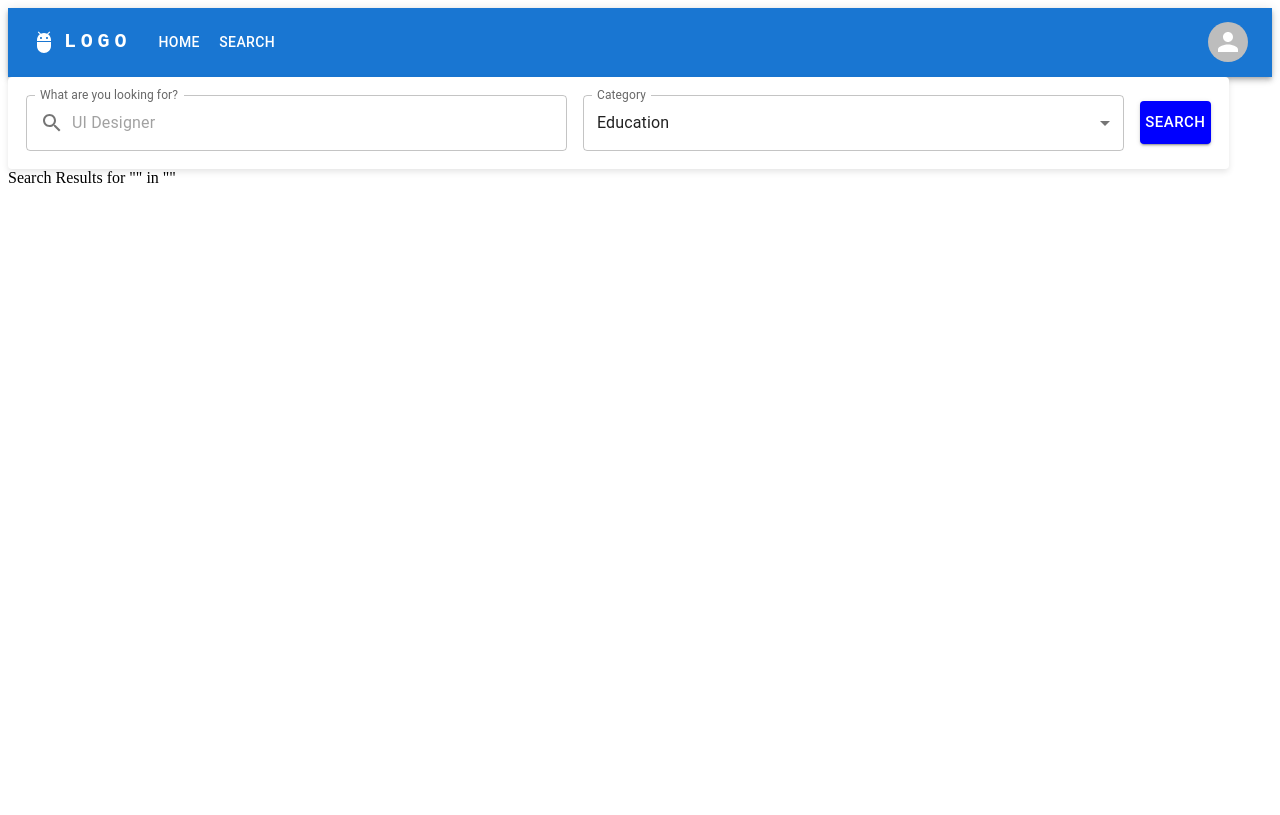
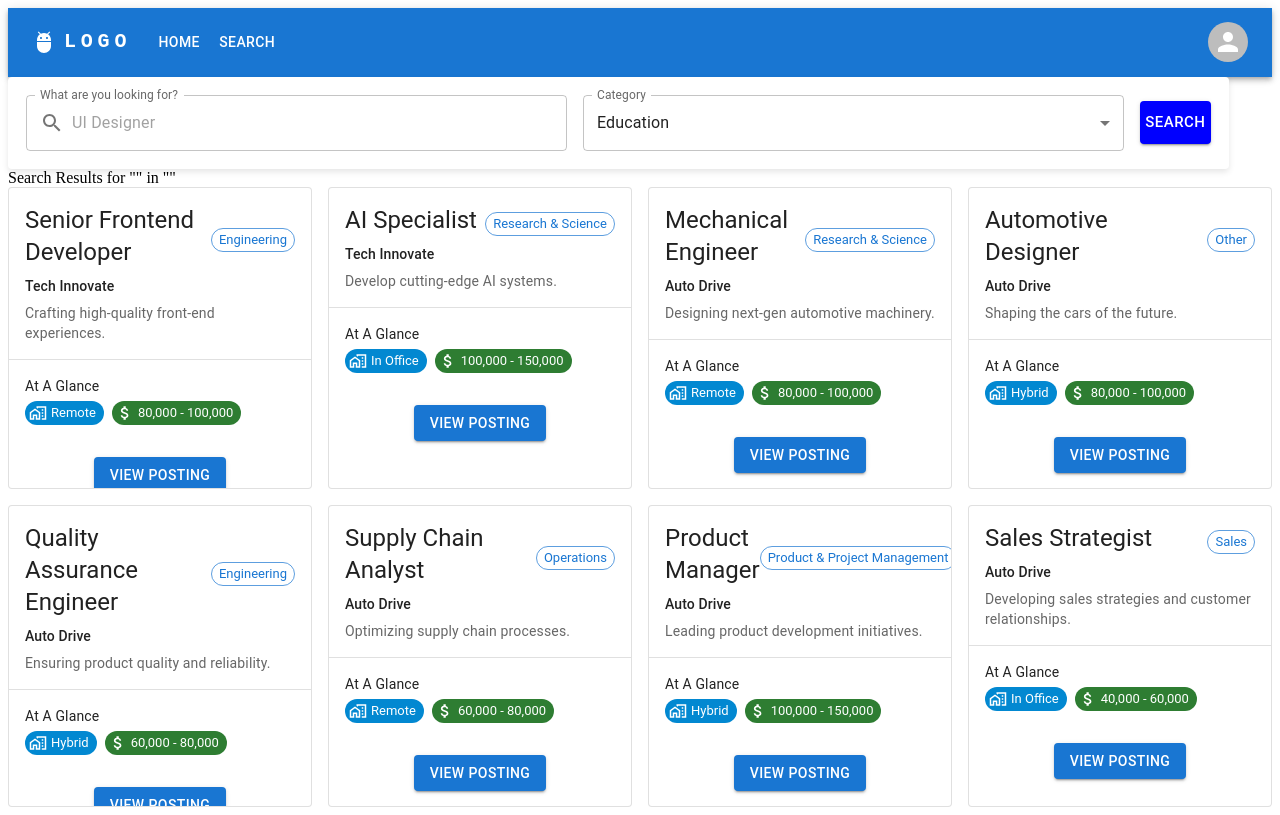
Before and after one commit to FaustCelaj/JobJunction, a React (Vite) app in the folder client/: page /search in a window 1280 px wide. Built offline with nearby package versions, Linux system fonts and the light colour scheme.

Commit message:
added results

```diff
--- a/client/src/components/job/JobListings.jsx
+++ b/client/src/components/job/JobListings.jsx
@@ -1,27 +1,175 @@
-import React from 'react';
+import React from "react";
+import Card from "@mui/material/Card";
+import Box from "@mui/material/Box";
+import Chip from "@mui/material/Chip";
+import Stack from "@mui/material/Stack";
+import Divider from "@mui/material/Divider";
+import Button from "@mui/material/Button";
+import Typography from "@mui/material/Typography";
+import AttachMoneyOutlinedIcon from "@mui/icons-material/AttachMoneyOutlined";
+import HomeWorkOutlinedIcon from "@mui/icons-material/HomeWorkOutlined";
+import Grid from "@mui/material/Grid";
 
-// This could also come from props if you're passing the job listings down from a parent component
+// need to pass data from the search query to be able to display data dynamically
 const jobListingsData = [
-  { id: 1, title: 'Software Engineer', company: 'TechCorp', location: 'San Francisco, CA' },
-  { id: 2, title: 'Graphic Designer', company: 'DesignStudio', location: 'New York, NY' },
-  // ... more job listings
+  {
+    id: 1,
+    title: "Senior Frontend Developer",
+    description: "Crafting high-quality front-end experiences.",
+    location: "Remote",
+    locationType: "Remote",
+    jobFunction: "Engineering",
+    salary: "80,000 - 100,000",
+    isActive: true,
+    company: "Tech Innovate",
+  },
+  {
+    id: 2,
+    title: "AI Specialist",
+    description: "Develop cutting-edge AI systems.",
+    location: "On-site",
+    locationType: "In Office",
+    jobFunction: "Research & Science",
+    salary: "100,000 - 150,000",
+    isActive: true,
+    company: "Tech Innovate",
+  },
+  {
+    id: 3,
+    title: "Mechanical Engineer",
+    description: "Designing next-gen automotive machinery.",
+    location: "Remote",
+    locationType: "Remote",
+    jobFunction: "Research & Science",
+    salary: "80,000 - 100,000",
+    isActive: true,
+    company: "Auto Drive",
+  },
+  {
+    id: 4,
+    title: "Automotive Designer",
+    description: "Shaping the cars of the future.",
+    location: "Remote",
+    locationType: "Hybrid",
+    jobFunction: "Other",
+    salary: "80,000 - 100,000",
+    isActive: true,
+    company: "Auto Drive",
+  },
+  {
+    id: 5,
+    title: "Quality Assurance Engineer",
+    description: "Ensuring product quality and reliability.",
+    location: "Remote",
+    locationType: "Hybrid",
+    jobFunction: "Engineering",
+    salary: "60,000 - 80,000",
+    isActive: true,
+    company: "Auto Drive",
+  },
+  {
+    id: 6,
+    title: "Supply Chain Analyst",
+    description: "Optimizing supply chain processes.",
+    location: "Remote",
+    locationType: "Remote",
+    jobFunction: "Operations",
+    salary: "60,000 - 80,000",
+    isActive: true,
+    company: "Auto Drive",
+  },
+  {
+    id: 7,
+    title: "Product Manager",
+    description: "Leading product development initiatives.",
+    location: "Remote",
+    locationType: "Hybrid",
+    jobFunction: "Product & Project Management",
+    salary: "100,000 - 150,000",
+    isActive: true,
+    company: "Auto Drive",
+  },
+  {
+    id: 8,
+    title: "Sales Strategist",
+    description: "Developing sales strategies and customer relationships.",
+    location: "Remote",
+    locationType: "In Office",
+    jobFunction: "Sales",
+    salary: "40,000 - 60,000",
+    isActive: true,
+    company: "Auto Drive",
+  },
+
 ];
+
+const JobCard = (({ job }) => (
+  <Card variant="outlined" sx={styles.card}>
+    <Box sx={{ p: 2 }}>
+      <Stack direction="row" justifyContent="space-between" alignItems="center">
+        <Typography gutterBottom variant="h5" component="div">
+          {job.title}
+        </Typography>
+        <Chip
+          label={job.jobFunction}
+          color="primary"
+          size="small"
+          variant="outlined"
+        />
+      </Stack>
+      <Typography gutterBottom variant="subtitle2" component="div">
+        {job.company}
+      </Typography>
+      <Typography color="text.secondary" variant="body2">
+        {job.description}
+      </Typography>
+    </Box>
+    <Divider />
+    <Box sx={{ p: 2 }}>
+      <Typography gutterBottom variant="body2">
+        At A Glance
+      </Typography>
+      <Stack direction="row" spacing={1}>
+        <Chip
+          color="info"
+          icon={<HomeWorkOutlinedIcon />}
+          label={job.locationType}
+          size="small"
+        />
+        <Chip
+          color="success"
+          icon={<AttachMoneyOutlinedIcon />}
+          label={job.salary}
+          size="small"
+        />
+      </Stack>
+    </Box>
+    <Box sx={{ p: 2, display: "flex", justifyContent: "center" }}>
+      <Button variant="contained">View Posting</Button>
+    </Box>
+  </Card>
+));
+
+const styles = {
+  card: {
+    maxWidth: 345,
+    m: "auto",
+    minHeight: 300,
+    maxHeight: 300,
+    display: "flex",
+    flexDirection: "column",
+  },
+};
 
 const JobListings = () => {
   return (
-    <div className="job-listings">
-      <h2>Job Listings</h2>
-      <ul>
-        {jobListingsData.map(job => (
-          <li key={job.id}>
-            <h3>{job.title}</h3>
-            <p>Company: {job.company}</p>
-            <p>Location: {job.location}</p>
-            {/* More details and a link to apply could go here */}
-          </li>
-        ))}
-      </ul>
-    </div>
+    <Grid container spacing={2} justifyContent="center">
+      {jobListingsData.map((job) => (
+        <Grid item xs={12} sm={6} lg={3} key={job.id}>
+          <JobCard job={job} />
+        </Grid>
+      ))}
+    </Grid>
   );
 };
 
--- a/client/src/main.jsx
+++ b/client/src/main.jsx
@@ -31,6 +31,11 @@ const router = createBrowserRouter([
         path: "/search",
         element: <Search />,
       },
+      // In here we can update it with the jobPosting id, whichever job the user clicks on will bring them to the specific job page
+      // {
+      //   path: "/search/id:",
+      //   element: <Search />,
+      // },
       {
         path: "/profile",
         element: <ProfilePage />,
--- a/client/src/pages/Search.jsx
+++ b/client/src/pages/Search.jsx
@@ -1,11 +1,13 @@
 import SearchBar from "../components/Search/SearchBar";
 import SearchResults from "../components/Search/SearchResults";
+import JobListings from '../components/job/JobListings';
 
 const Search = () => {
   return (
     <div className="container">
       <SearchBar />
       <SearchResults />
+      <JobListings />
     </div>
   );
 };
```
Also changed, not shown: client/src/utils/actions.js (+16 -0 lines).
